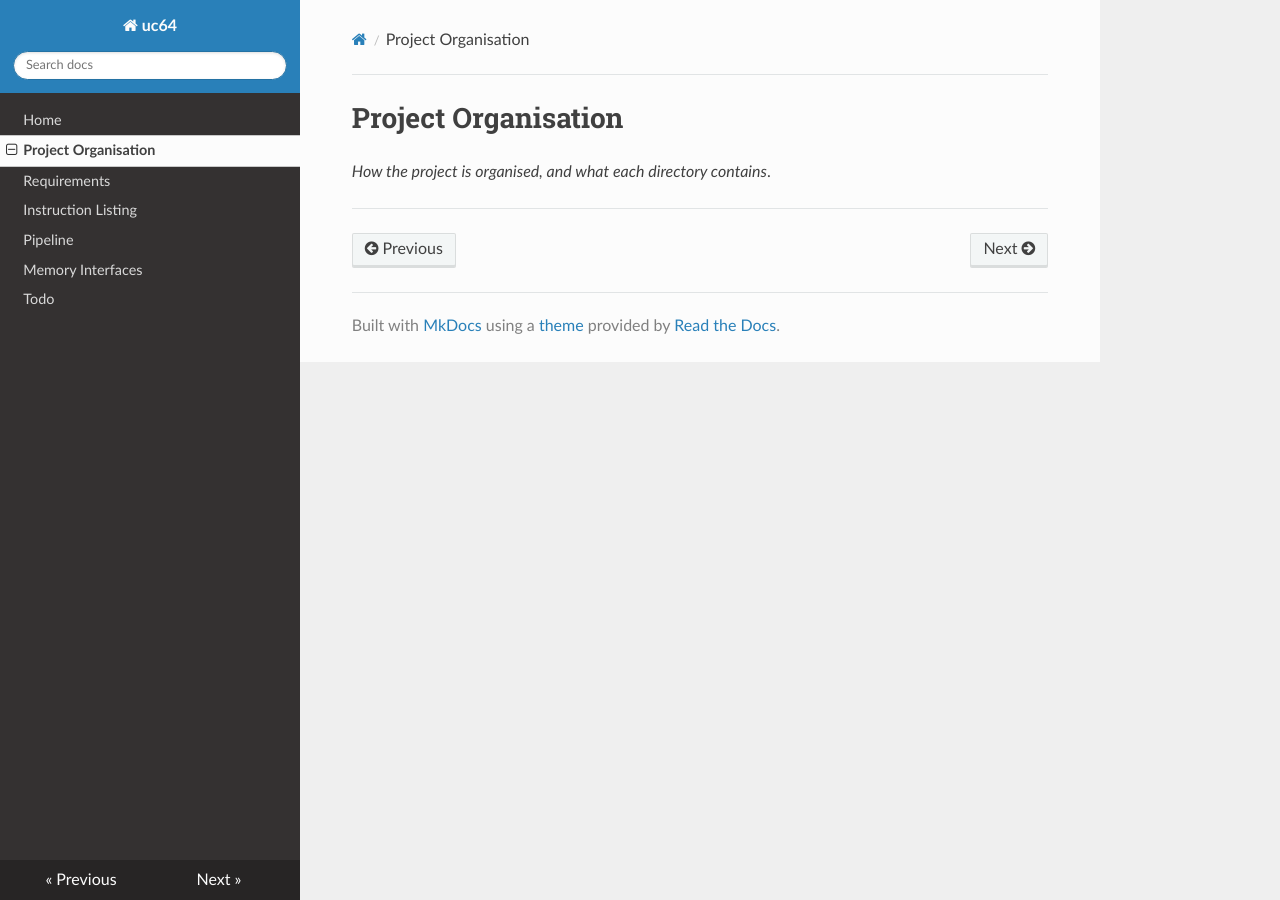
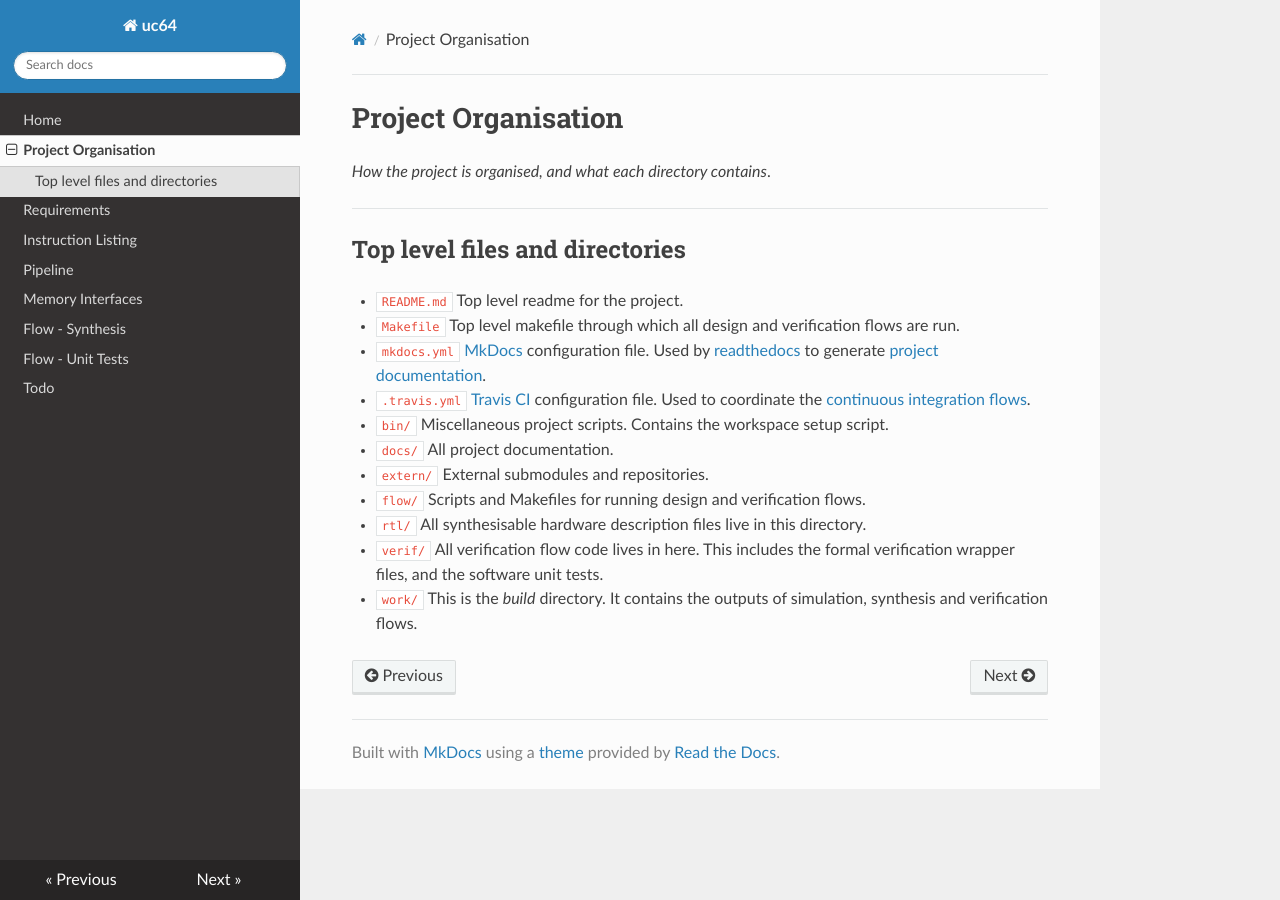
Before and after one commit to ben-marshall/croyde-riscv, an MkDocs documentation site: the page built from docs/project-organisation.md, in a window 1280 px wide. Built offline with MkDocs 1.6.1, drawn with Linux system fonts in a browser that asks for light colours; nearby versions of some CDN libraries.

Commit message:
docs: adding flow + project organisaiton documentation
 On branch master
 Your branch is ahead of 'origin/master' by 2 commits.
   (use "git push" to publish your local commits)

 Changes to be committed:
	modified:   README.md
	new file:   docs/flows-synthesis.md
	new file:   docs/flows-unit-tests.md
	modified:   docs/index.md
	modified:   docs/project-organisation.md
	modified:   mkdocs.yml

```diff
--- a/docs/project-organisation.md
+++ b/docs/project-organisation.md
@@ -4,3 +4,52 @@
 *How the project is organised, and what each directory contains*.
 
 ---
+
+## Top level files and directories
+
+- `README.md`
+    Top level readme for the project.
+
+- `Makefile`
+    Top level makefile through which all design and verification flows are
+    run.
+
+- `mkdocs.yml`
+    [MkDocs](https://www.mkdocs.org/)
+    configuration file.
+    Used by
+    [readthedocs](https://readthedocs.org/)
+    to generate
+    [project documentation](https://uc64.readthedocs.io/en/latest/).
+
+- `.travis.yml`
+    [Travis CI](https://travis-ci.org/)
+    configuration file.
+    Used to coordinate the
+    [continuous integration flows](https://travis-ci.org/github/ben-marshall/uc64).
+
+- `bin/`
+    Miscellaneous project scripts.
+    Contains the workspace setup script.
+
+- `docs/`
+    All project documentation.
+
+- `extern/`
+    External submodules and repositories.
+
+- `flow/`
+    Scripts and Makefiles for running design and verification flows.
+
+- `rtl/`
+    All synthesisable hardware description files live in this directory.
+
+- `verif/`
+    All verification flow code lives in here.
+    This includes the formal verification wrapper files, and the
+    software unit tests.
+
+- `work/`
+    This is the *build* directory.
+    It contains the outputs of simulation, synthesis and verification
+    flows.
--- a/mkdocs.yml
+++ b/mkdocs.yml
@@ -7,4 +7,6 @@ nav:
   - Instruction Listing: instruction-listing.md
   - Pipeline: pipeline.md
   - Memory Interfaces: memory-interface.md
+  - Flow - Synthesis: flows-synthesis.md
+  - Flow - Unit Tests: flows-unit-tests.md
   - Todo: todo.md
```
Also changed, not shown: README.md (+0 -10 lines), docs/flows-synthesis.md (added, +35 -0 lines), docs/flows-unit-tests.md (added, +56 -0 lines), docs/index.md (+6 -0 lines).
